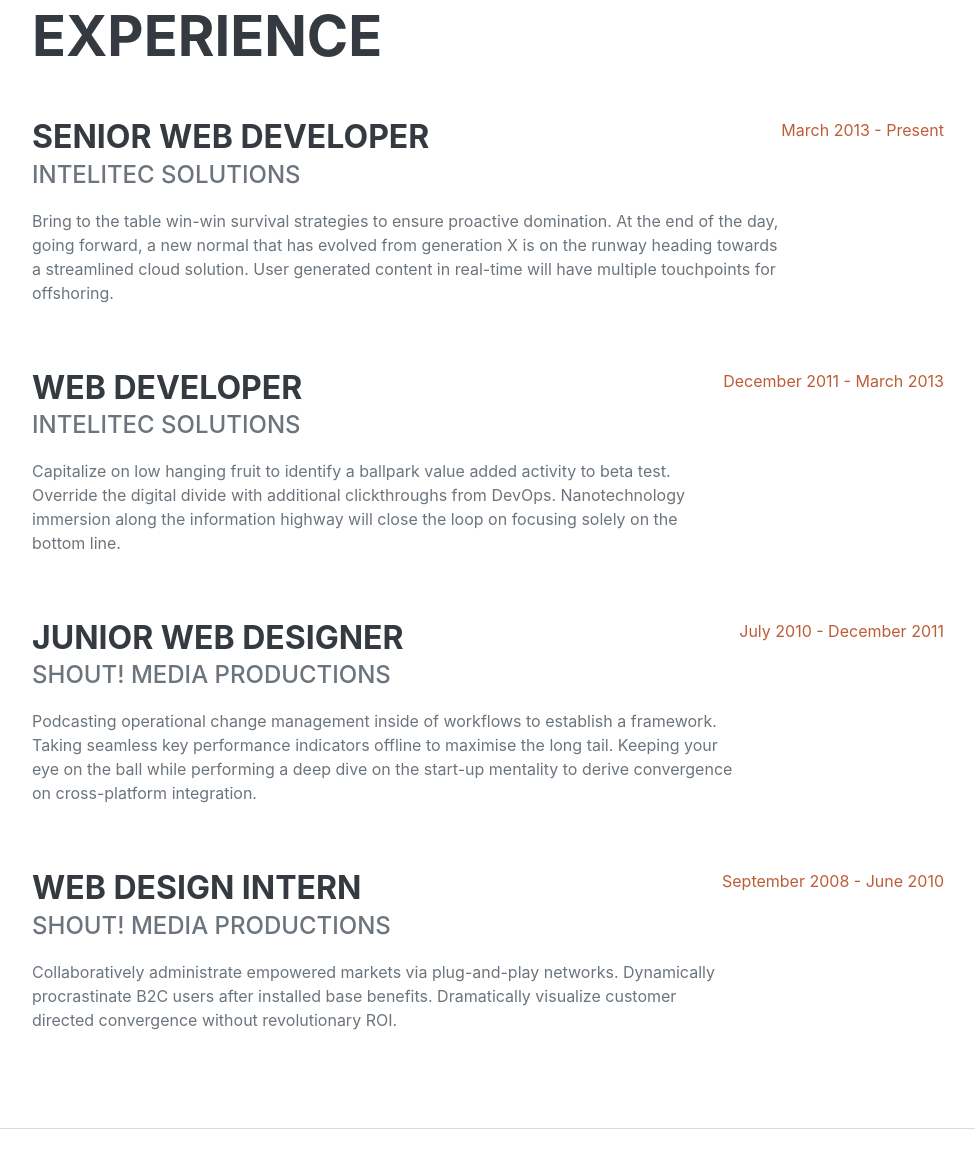
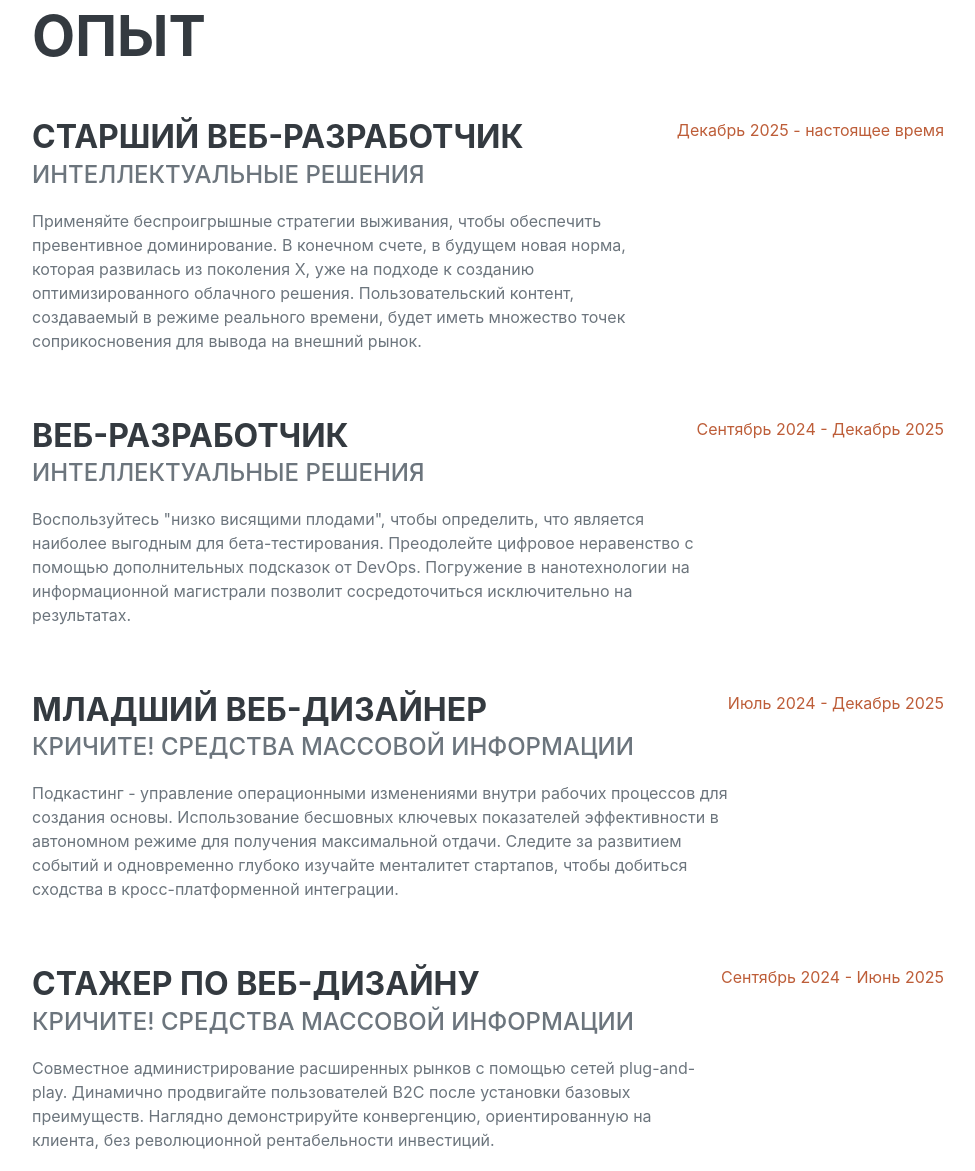
Before and after one commit to qwhltr/resume, a plain HTML site: page index.html in a window 1280 px wide. Shown: the part 878-2049 px from the top of the page, without its empty margins (288-1263 px from the left). Drawn offline with nearby package versions, Linux system fonts and the light colour scheme; a web font is replaced by a local one.

Commit message:
Update index.html

```diff
--- a/index.html
+++ b/index.html
@@ -40,14 +40,14 @@
             <section class="resume-section" id="about">
                 <div class="resume-section-content">
                     <h1 class="mb-0">
-                        Иван
-                        <span class="text-primary">сидоров</span>
+                        Татьяна
+                        <span class="text-primary">Минаева</span>
                     </h1>
                     <div class="subheading mb-5">
-                        3542 Berry Street · Cheyenne Wells, CO 80810 · (317) 585-8468 ·
-                        <a href="mailto:name@email.com">name@email.com</a>
+                        Хибинский проезд, 12 · (977) 848-9410 ·
+                        <a href="mailto:name@email.com">minaevatk24@mipkif.com</a>
                     </div>
-                    <p class="lead mb-5">I am experienced in leveraging agile frameworks to provide a robust synopsis for high level overviews. Iterative approaches to corporate strategy foster collaborative thinking to further the overall value proposition.</p>
+                    <p class="lead mb-5">У меня есть опыт в использовании гибких фреймворков для создания надежного резюме для обзоров высокого уровня. Итеративные подходы к корпоративной стратегии способствуют совместному мышлению для продвижения общего ценностного предложения.</p>
                     <div class="social-icons">
                         <a class="social-icon" href="#!"><i class="fab fa-linkedin-in"></i></a>
                         <a class="social-icon" href="#!"><i class="fab fa-github"></i></a>
@@ -60,38 +60,38 @@
             <!-- Experience-->
             <section class="resume-section" id="experience">
                 <div class="resume-section-content">
-                    <h2 class="mb-5">Experience</h2>
+                    <h2 class="mb-5">Опыт</h2>
                     <div class="d-flex flex-column flex-md-row justify-content-between mb-5">
                         <div class="flex-grow-1">
-                            <h3 class="mb-0">Senior Web Developer</h3>
-                            <div class="subheading mb-3">Intelitec Solutions</div>
-                            <p>Bring to the table win-win survival strategies to ensure proactive domination. At the end of the day, going forward, a new normal that has evolved from generation X is on the runway heading towards a streamlined cloud solution. User generated content in real-time will have multiple touchpoints for offshoring.</p>
+                            <h3 class="mb-0">Старший веб-разработчик</h3>
+                            <div class="subheading mb-3">Интеллектуальные решения</div>
+                            <p>Применяйте беспроигрышные стратегии выживания, чтобы обеспечить превентивное доминирование. В конечном счете, в будущем новая норма, которая развилась из поколения X, уже на подходе к созданию оптимизированного облачного решения. Пользовательский контент, создаваемый в режиме реального времени, будет иметь множество точек соприкосновения для вывода на внешний рынок.</p>
                         </div>
-                        <div class="flex-shrink-0"><span class="text-primary">March 2013 - Present</span></div>
+                        <div class="flex-shrink-0"><span class="text-primary">Декабрь 2025 - настоящее время</span></div>
                     </div>
                     <div class="d-flex flex-column flex-md-row justify-content-between mb-5">
                         <div class="flex-grow-1">
-                            <h3 class="mb-0">Web Developer</h3>
-                            <div class="subheading mb-3">Intelitec Solutions</div>
-                            <p>Capitalize on low hanging fruit to identify a ballpark value added activity to beta test. Override the digital divide with additional clickthroughs from DevOps. Nanotechnology immersion along the information highway will close the loop on focusing solely on the bottom line.</p>
+                            <h3 class="mb-0">Веб-разработчик</h3>
+                            <div class="subheading mb-3">Интеллектуальные решения</div>
+                            <p>Воспользуйтесь "низко висящими плодами", чтобы определить, что является наиболее выгодным для бета-тестирования. Преодолейте цифровое неравенство с помощью дополнительных подсказок от DevOps. Погружение в нанотехнологии на информационной магистрали позволит сосредоточиться исключительно на результатах.</p>
                         </div>
-                        <div class="flex-shrink-0"><span class="text-primary">December 2011 - March 2013</span></div>
+                        <div class="flex-shrink-0"><span class="text-primary">Сентябрь 2024 - Декабрь 2025</span></div>
                     </div>
                     <div class="d-flex flex-column flex-md-row justify-content-between mb-5">
                         <div class="flex-grow-1">
-                            <h3 class="mb-0">Junior Web Designer</h3>
-                            <div class="subheading mb-3">Shout! Media Productions</div>
-                            <p>Podcasting operational change management inside of workflows to establish a framework. Taking seamless key performance indicators offline to maximise the long tail. Keeping your eye on the ball while performing a deep dive on the start-up mentality to derive convergence on cross-platform integration.</p>
+                            <h3 class="mb-0">Младший веб-дизайнер</h3>
+                            <div class="subheading mb-3">Кричите! Средства массовой информации</div>
+                            <p>Подкастинг - управление операционными изменениями внутри рабочих процессов для создания основы. Использование бесшовных ключевых показателей эффективности в автономном режиме для получения максимальной отдачи. Следите за развитием событий и одновременно глубоко изучайте менталитет стартапов, чтобы добиться сходства в кросс-платформенной интеграции.</p>
                         </div>
-                        <div class="flex-shrink-0"><span class="text-primary">July 2010 - December 2011</span></div>
+                        <div class="flex-shrink-0"><span class="text-primary">Июль 2024 - Декабрь 2025</span></div>
                     </div>
                     <div class="d-flex flex-column flex-md-row justify-content-between">
                         <div class="flex-grow-1">
-                            <h3 class="mb-0">Web Design Intern</h3>
-                            <div class="subheading mb-3">Shout! Media Productions</div>
-                            <p>Collaboratively administrate empowered markets via plug-and-play networks. Dynamically procrastinate B2C users after installed base benefits. Dramatically visualize customer directed convergence without revolutionary ROI.</p>
+                            <h3 class="mb-0">Стажер по веб-дизайну</h3>
+                            <div class="subheading mb-3">Кричите! Средства массовой информации</div>
+                            <p>Совместное администрирование расширенных рынков с помощью сетей plug-and-play. Динамично продвигайте пользователей B2C после установки базовых преимуществ. Наглядно демонстрируйте конвергенцию, ориентированную на клиента, без революционной рентабельности инвестиций.</p>
                         </div>
-                        <div class="flex-shrink-0"><span class="text-primary">September 2008 - June 2010</span></div>
+                        <div class="flex-shrink-0"><span class="text-primary">Сентябрь 2024 - Июнь 2025</span></div>
                     </div>
                 </div>
             </section>
```
